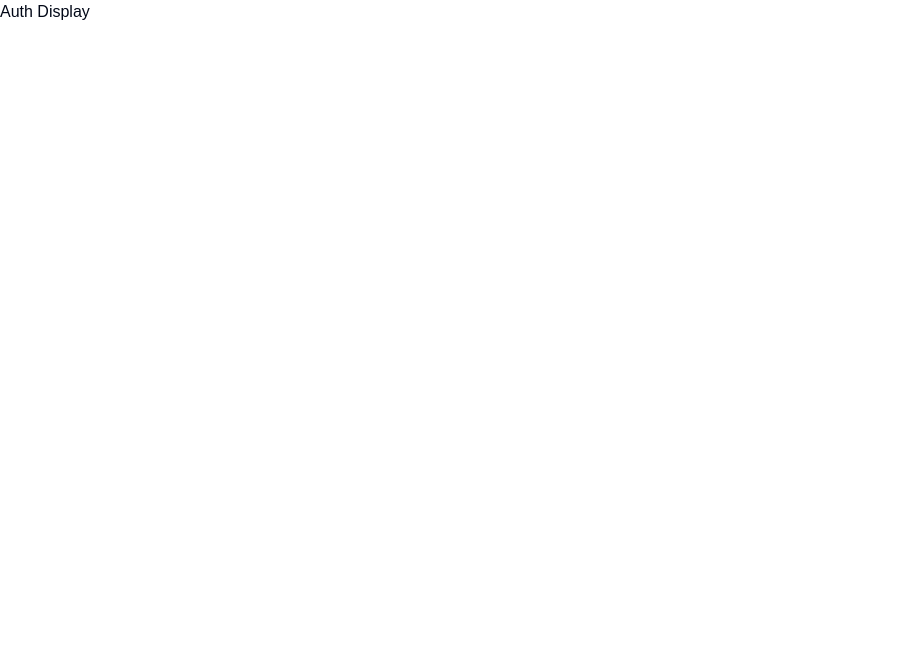
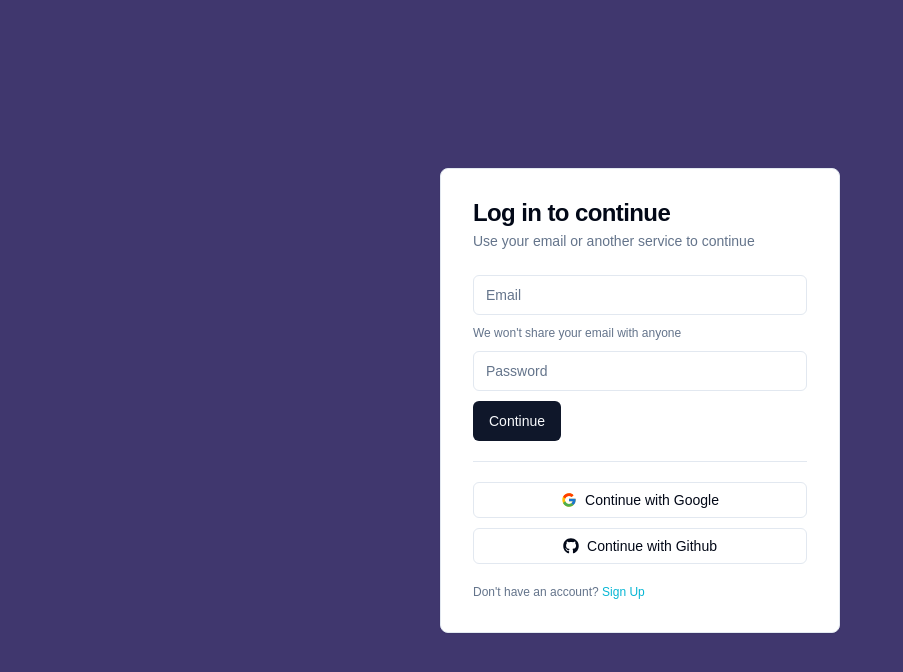
Before and after one commit to AbhinavMangalore16/nexus, a Next.js app: page / in a window 1280 px wide. Shown: the top 672 px of the page, without its empty margins (0-903 px from the left). Built offline with nearby package versions, Linux system fonts and the light colour scheme.

Commit message:
sign-in card done

```diff
--- a/package.json
+++ b/package.json
@@ -9,6 +9,7 @@
     "lint": "next lint"
   },
   "dependencies": {
+    "@radix-ui/react-separator": "^1.1.1",
     "@radix-ui/react-slot": "^1.1.1",
     "class-variance-authority": "^0.7.1",
     "clsx": "^2.1.1",
@@ -16,6 +17,7 @@
     "next": "15.1.3",
     "react": "^19.0.0",
     "react-dom": "^19.0.0",
+    "react-icons": "^5.4.0",
     "tailwind-merge": "^2.6.0",
     "tailwindcss-animate": "^1.0.7"
   },
--- a/src/app/page.tsx
+++ b/src/app/page.tsx
@@ -1,10 +1,7 @@
-import { Button } from "@/components/ui/button";
 import { AuthDisplay } from "@/features/auth/components/auth-display";
 
 export default function Home() {
   return (
-   <div>
     <AuthDisplay/>
-   </div>
   );
 }
--- /dev/null
+++ b/src/components/ui/card.tsx
@@ -0,0 +1,79 @@
+import * as React from "react"
+
+import { cn } from "@/lib/utils"
+
+const Card = React.forwardRef<
+  HTMLDivElement,
+  React.HTMLAttributes<HTMLDivElement>
+>(({ className, ...props }, ref) => (
+  <div
+    ref={ref}
+    className={cn(
+      "rounded-lg border bg-card text-card-foreground shadow-sm",
+      className
+    )}
+    {...props}
+  />
+))
+Card.displayName = "Card"
+
+const CardHeader = React.forwardRef<
+  HTMLDivElement,
+  React.HTMLAttributes<HTMLDivElement>
+>(({ className, ...props }, ref) => (
+  <div
+    ref={ref}
+    className={cn("flex flex-col space-y-1.5 p-6", className)}
+    {...props}
+  />
+))
+CardHeader.displayName = "CardHeader"
+
+const CardTitle = React.forwardRef<
+  HTMLDivElement,
+  React.HTMLAttributes<HTMLDivElement>
+>(({ className, ...props }, ref) => (
+  <div
+    ref={ref}
+    className={cn(
+      "text-2xl font-semibold leading-none tracking-tight",
+      className
+    )}
+    {...props}
+  />
+))
+CardTitle.displayName = "CardTitle"
+
+const CardDescription = React.forwardRef<
+  HTMLDivElement,
+  React.HTMLAttributes<HTMLDivElement>
+>(({ className, ...props }, ref) => (
+  <div
+    ref={ref}
+    className={cn("text-sm text-muted-foreground", className)}
+    {...props}
+  />
+))
+CardDescription.displayName = "CardDescription"
+
+const CardContent = React.forwardRef<
+  HTMLDivElement,
+  React.HTMLAttributes<HTMLDivElement>
+>(({ className, ...props }, ref) => (
+  <div ref={ref} className={cn("p-6 pt-0", className)} {...props} />
+))
+CardContent.displayName = "CardContent"
+
+const CardFooter = React.forwardRef<
+  HTMLDivElement,
+  React.HTMLAttributes<HTMLDivElement>
+>(({ className, ...props }, ref) => (
+  <div
+    ref={ref}
+    className={cn("flex items-center p-6 pt-0", className)}
+    {...props}
+  />
+))
+CardFooter.displayName = "CardFooter"
+
+export { Card, CardHeader, CardFooter, CardTitle, CardDescription, CardContent }
--- /dev/null
+++ b/src/components/ui/input.tsx
@@ -0,0 +1,22 @@
+import * as React from "react"
+
+import { cn } from "@/lib/utils"
+
+const Input = React.forwardRef<HTMLInputElement, React.ComponentProps<"input">>(
+  ({ className, type, ...props }, ref) => {
+    return (
+      <input
+        type={type}
+        className={cn(
+          "flex h-10 w-full rounded-md border border-input bg-background px-3 py-2 text-base ring-offset-background file:border-0 file:bg-transparent file:text-sm file:font-medium file:text-foreground placeholder:text-muted-foreground focus-visible:outline-none focus-visible:ring-2 focus-visible:ring-ring focus-visible:ring-offset-2 disabled:cursor-not-allowed disabled:opacity-50 md:text-sm",
+          className
+        )}
+        ref={ref}
+        {...props}
+      />
+    )
+  }
+)
+Input.displayName = "Input"
+
+export { Input }
--- /dev/null
+++ b/src/components/ui/separator.tsx
@@ -0,0 +1,31 @@
+"use client"
+
+import * as React from "react"
+import * as SeparatorPrimitive from "@radix-ui/react-separator"
+
+import { cn } from "@/lib/utils"
+
+const Separator = React.forwardRef<
+  React.ElementRef<typeof SeparatorPrimitive.Root>,
+  React.ComponentPropsWithoutRef<typeof SeparatorPrimitive.Root>
+>(
+  (
+    { className, orientation = "horizontal", decorative = true, ...props },
+    ref
+  ) => (
+    <SeparatorPrimitive.Root
+      ref={ref}
+      decorative={decorative}
+      orientation={orientation}
+      className={cn(
+        "shrink-0 bg-border",
+        orientation === "horizontal" ? "h-[1px] w-full" : "h-full w-[1px]",
+        className
+      )}
+      {...props}
+    />
+  )
+)
+Separator.displayName = SeparatorPrimitive.Root.displayName
+
+export { Separator }
--- a/src/features/auth/components/auth-display.tsx
+++ b/src/features/auth/components/auth-display.tsx
@@ -1,8 +1,17 @@
 "use client";
+
+import { useState } from "react";
+import { SignInFlow } from "../types";
+import { SignInCard } from "./signin-card";
+import { SignUpCard } from "./signup-card";
+
 export const AuthDisplay = () =>{
+    const [state, setState] = useState<SignInFlow>("signIn");
     return (
-        <div>
-            Auth Display
+        <div className="h-full flex items-center justify-center bg-[#40376E]">
+            <div className="md: h-auto w-[400px]">
+                {state === "signIn" ? <SignInCard/>:<SignUpCard/>}
+            </div>
         </div>
-    )
-}
+    );
+};
--- /dev/null
+++ b/src/features/auth/components/signin-card.tsx
@@ -0,0 +1,69 @@
+import { FcGoogle } from "react-icons/fc"
+import { Card, CardContent, CardDescription, CardHeader, CardTitle } from "@/components/ui/card"
+import { Input } from "@/components/ui/input"
+import { Button } from "@/components/ui/button";
+import { Separator } from "@/components/ui/separator";
+import { FaGithub } from "react-icons/fa";
+export const SignInCard = () => {
+    return (
+        <Card className="h-full w-full p-8">
+            <CardHeader className="px-0 pt-0">
+                <CardTitle>
+                    Log in to continue
+                </CardTitle>
+                <CardDescription>
+                    Use your email or another service to continue
+                </CardDescription>
+            </CardHeader>
+            <CardContent className="space-y-5 px-0 pb-0">
+                <form className="space-y-2.5">
+                    <Input disabled={false}
+                        value=""
+                        onChange={() => { }}
+                        placeholder="Email"
+                        type="email"
+                        required
+                    />
+                    <p className="mt-2 text-xs text-muted-foreground" role="region" aria-live="polite">
+                        We won&apos;t share your email with anyone
+                    </p>
+                    <Input disabled={false}
+                        value=""
+                        onChange={() => { }}
+                        placeholder="Password"
+                        type="password"
+                        required
+                    />
+                    <Button type="submit">
+                        Continue
+                    </Button>
+                </form>
+                <Separator />
+                <div className="flex flex-col gap-y-2.5">
+                    <Button disabled={false}
+                        onClick={() => { }}
+                        variant="outline"
+                        size="sm"
+                        className="w-full relative"
+                    >
+                        <FcGoogle className="size-5" />
+                        Continue with Google
+                    </Button>
+                    <Button disabled={false}
+                        onClick={() => { }}
+                        variant="outline"
+                        size="sm"
+                        className="w-full relative"
+                    >
+                        <FaGithub className="size-5" />
+                        Continue with Github
+                    </Button>
+                </div>
+                <p className="text-xs text-muted-foreground">
+                    Don't have an account? <span className="text-cyan-500 hover:underline cursor-pointer">
+                        Sign Up</span>
+                </p>
+            </CardContent>
+        </Card>
+    )
+}
--- /dev/null
+++ b/src/features/auth/components/signup-card.tsx
@@ -0,0 +1,7 @@
+export const SignUpCard = () => {
+    return (
+        <div>
+            SignUp Card
+        </div>
+    )
+}
--- /dev/null
+++ b/src/features/auth/types.ts
@@ -0,0 +1 @@
+export type SignInFlow = "signIn" | "signUp";
--- a/tailwind.config.ts
+++ b/tailwind.config.ts
@@ -3,10 +3,10 @@
 export default {
     darkMode: ["class"],
     content: [
-    "./src/pages/**/*.{js,ts,jsx,tsx,mdx}",
-    "./src/components/**/*.{js,ts,jsx,tsx,mdx}",
-    "./src/app/**/*.{js,ts,jsx,tsx,mdx}",
-	"./src/**/*.{ts, tsx}",
+    './pages/**/*.{ts,tsx}',
+	'./components/**/*.{ts,tsx}',
+	'./app/**/*.{ts,tsx}',
+	'./src/**/*.{ts,tsx}',
   ],
   theme: {
   	extend: {
```
Also changed, not shown: 1 other file (tests, documents, lock files or other folders).
